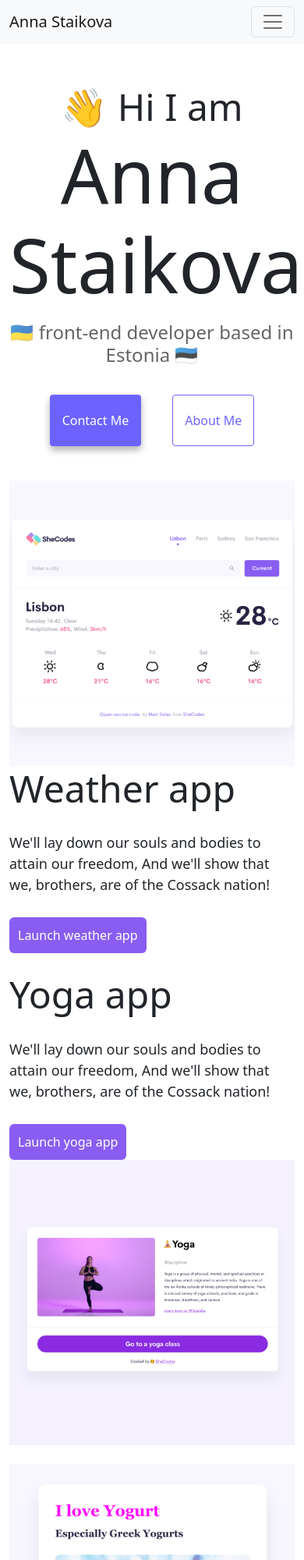
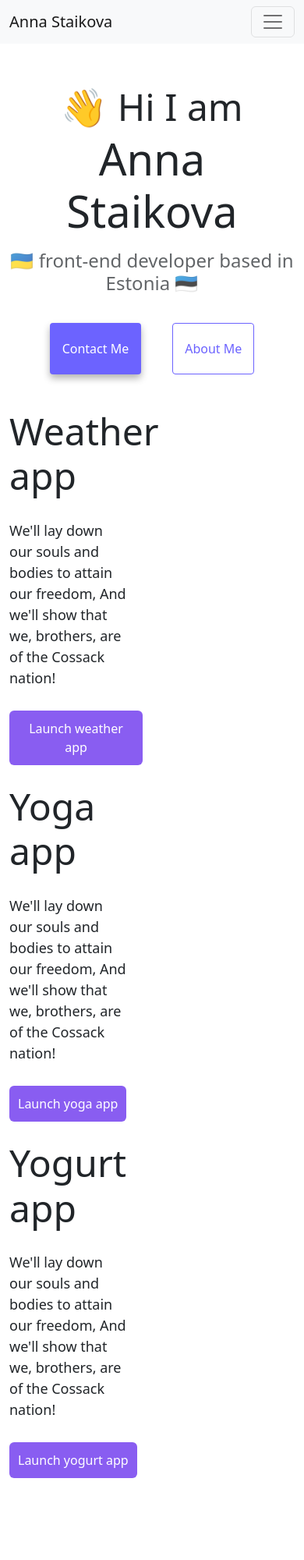
Before and after one commit to staikova-engineer/week3-homework, a plain HTML site: page index.html in a window 390 px wide. Shown: the top 2000 px of the page at 78% size. After the commit the page ends 1955 px from the top, so only its background shows below. Drawn offline with nearby package versions, Linux system fonts and the light colour scheme.

Commit message:
changed class names and css a little bit

```diff
--- a/index.html
+++ b/index.html
@@ -15,6 +15,11 @@
       integrity="sha384-0evHe/X+R7YkIZDRvuzKMRqM+OrBnVFBL6DOitfPri4tjfHxaWutUpFmBp4vmVor"
       crossorigin="anonymous"
     />
+    <script
+      src="https://cdn.jsdelivr.net/npm/bootstrap@5.2.0-beta1/dist/js/bootstrap.bundle.min.js"
+      integrity="sha384-pprn3073KE6tl6bjs2QrFaJGz5/SUsLqktiwsUTF55Jfv3qYSDhgCecCxMW52nD2"
+      crossorigin="anonymous"
+    ></script>
     <link rel="stylesheet" href="style.css" />
   </head>
 
@@ -74,7 +79,7 @@
     </nav>
     <div class="container">
       <div class="row greetings justify-content-center">
-        <div class="col-xs-12 mt-5">
+        <div class="col-12 mt-5">
           <h2>👋 Hi I am</h2>
           <h1 class="mb-3">Anna Staikova</h1>
           <h3>🇺🇦 front-end developer based in Estonia 🇪🇪</h3>
@@ -97,11 +102,11 @@
         </div>
       </div>
 
-      <div class="row project1 my-4">
-        <div class="col-xs-6">
+      <div class="row projects project1 my-4">
+        <div class="col-6 image">
           <img class="img-fluid" src="images/weather.png" alt="weather app" />
         </div>
-        <div class="col-xs-6">
+        <div class="col-6 project-text">
           <h2 class="text-start">Weather app</h2>
           <p class="project1-p text-start my-2 ps-0">
             We'll lay down our souls and bodies to attain our freedom, And we'll
@@ -111,8 +116,8 @@
         </div>
       </div>
 
-      <div class="row project2 my-4">
-        <div class="col-xs-6">
+      <div class="row projects project2 my-4">
+        <div class="col-6 project-text">
           <h2 class="text-start">Yoga app</h2>
           <p class="project2-p text-start my-2 ps-0">
             We'll lay down our souls and bodies to attain our freedom, And we'll
@@ -120,16 +125,16 @@
           </p>
           <button class="btn project2-btn">Launch yoga app</button>
         </div>
-        <div class="col-xs-6">
+        <div class="col-6 image">
           <img class="img-fluid" src="images/yoga.png" alt="yoga app" />
         </div>
       </div>
 
-      <div class="row project3 my-4">
-        <div class="col-xs-6">
+      <div class="row projects project3 my-4">
+        <div class="col-6 image">
           <img class="img-fluid" src="images/yogurt.png" alt="yogurt app" />
         </div>
-        <div class="col-xs-6">
+        <div class="col-6 project-text">
           <h2 class="text-start">Yogurt app</h2>
           <p class="project3-p text-start my-2 ps-0">
             We'll lay down our souls and bodies to attain our freedom, And we'll
@@ -139,11 +144,5 @@
         </div>
       </div>
     </div>
-
-    <script
-      src="https://cdn.jsdelivr.net/npm/bootstrap@5.2.0-beta1/dist/js/bootstrap.bundle.min.js"
-      integrity="sha384-pprn3073KE6tl6bjs2QrFaJGz5/SUsLqktiwsUTF55Jfv3qYSDhgCecCxMW52nD2"
-      crossorigin="anonymous"
-    ></script>
   </body>
 </html>
--- a/style.css
+++ b/style.css
@@ -2,12 +2,6 @@
   --primary-color: #6c63ff;
   --secondary-color: #f5f2fe;
   --box-shadow: 0 5px 10px rgba(0, 0, 0, 0.3);
-}
-
-@media (min-width: 450px) {
-  h1 {
-    font-size: 48px;
-  }
 }
 
 body {
@@ -42,6 +36,17 @@ p {
   font-size: 18px;
   line-height: 1.5;
   text-align: center;
+}
+
+@media (max-width: 450px) {
+  h1 {
+    font-size: 56px;
+    margin-top: 4px;
+  }
+
+  .image {
+    display: none;
+  }
 }
 
 .navigation-links {
```
